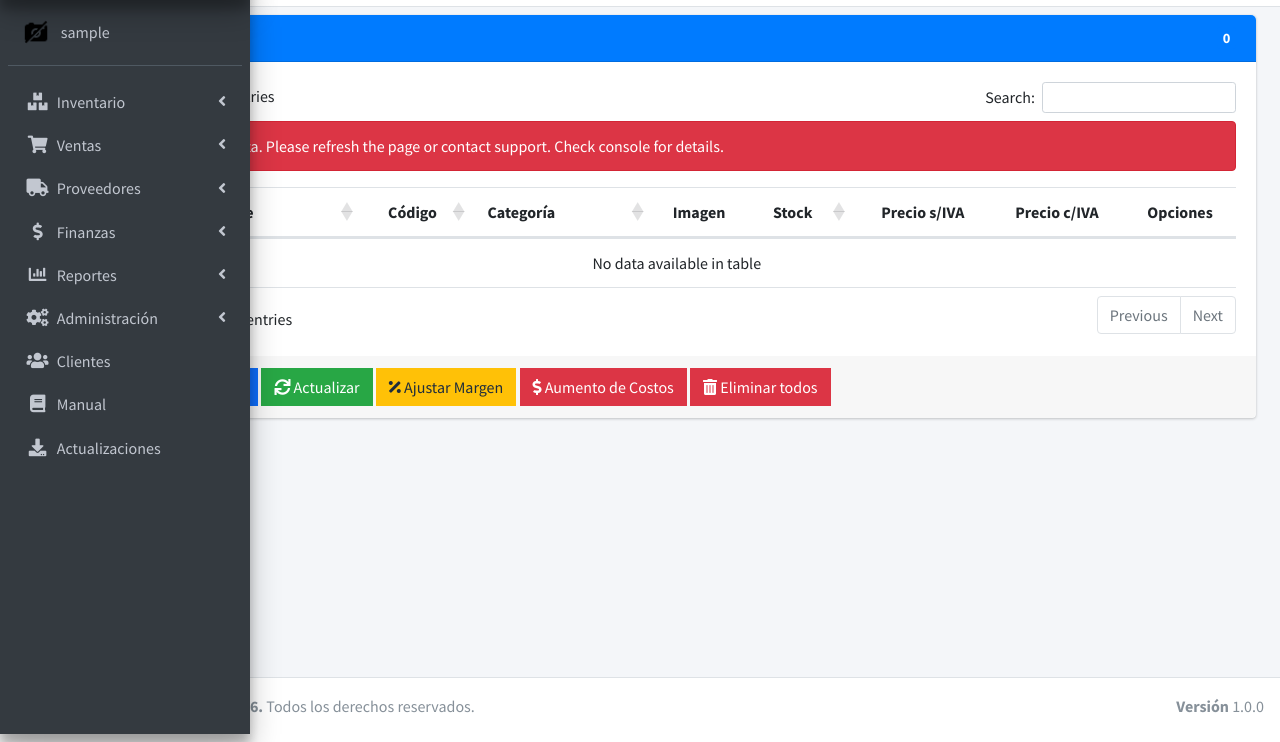
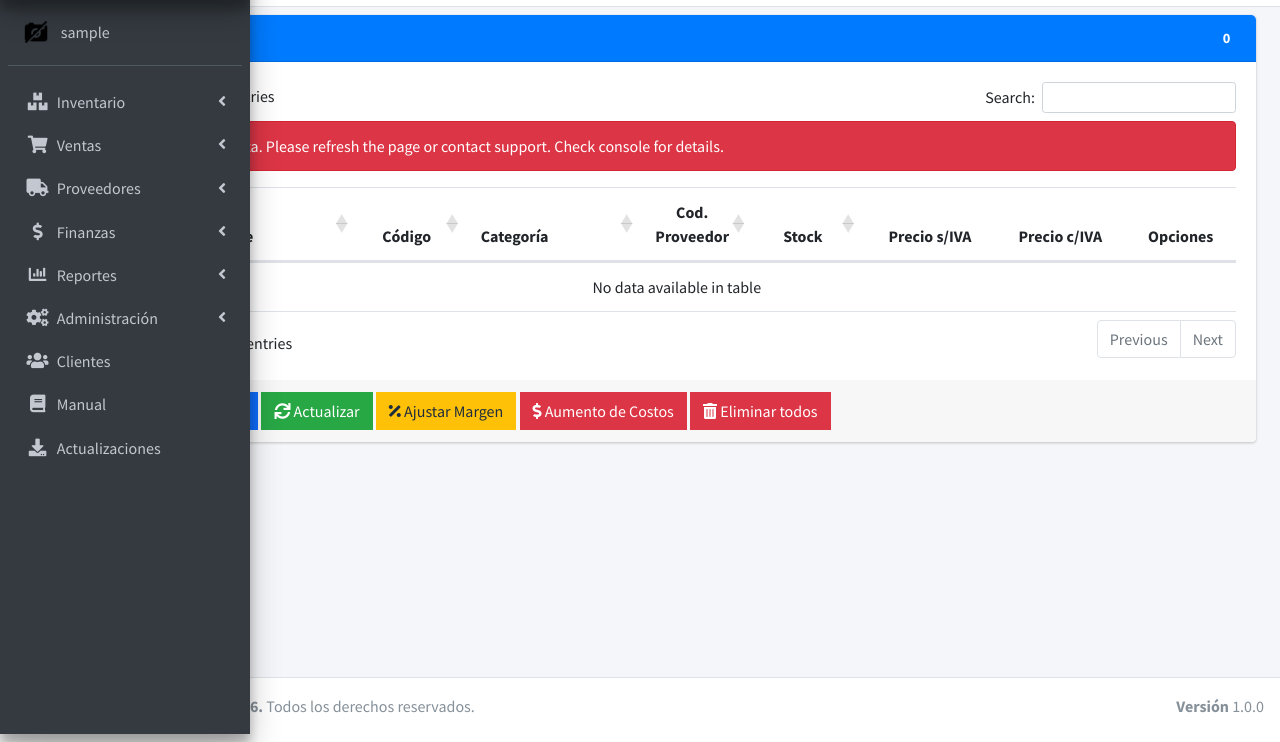
Before and after one commit to galeanolukas/SitioMTCRM, a Django app: template core/erp/templates/product/list.html in a window 1280 px wide. Shown: the part 58-800 px from the top of the page. Run offline with Django 4.2, Linux system fonts and the light colour scheme; the template is opened without the code that fills it, so the values that code supplies are empty; the visitor is signed in with stand-in values (Sample User, id 1); parts of the project's set-up code (start-up, migrations or seed data) failed here and were passed over; some libraries are stand-ins or nearby versions.

Commit message:
Productos: columna Imagen reemplazada por Cod. Proveedor en la grilla
La imagen sigue disponible en la ficha del producto; la grilla
muestra codigo_proveedor (ordenable, tambien buscable).

Generated with [Devin](https://devin.ai)

Co-Authored-By: Devin <158243242+devin-ai-integration[bot]@users.noreply.github.com>

```diff
--- a/core/erp/static/product/js/list.js
+++ b/core/erp/static/product/js/list.js
@@ -140,7 +140,7 @@ $(function () {
             {"data": "name"},
             {"data": "code"},
             {"data": "cat.name"},
-            {"data": "image"},
+            {"data": "codigo_proveedor"},
             {"data": "stock"},       // Stock disponible
             {"data": "pvp"},         // Precio neto (sin IVA)
             {"data": "pvp_final"},   // Precio final (con IVA)
@@ -173,11 +173,11 @@ $(function () {
                 }
             },
             {
-                targets: 4, // imagen
+                targets: 4, // codigo del proveedor
                 class: 'text-center',
-                orderable: false,
+                orderable: true,
                 render: function (data, type, row) {
-                    return '<img src="'+data+'" class="img-fluid d-block mx-auto" style="width: 20px; height: 20px;">';
+                    return data ? data : '—';
                 }
             },
             {
--- a/core/erp/templates/product/list.html
+++ b/core/erp/templates/product/list.html
@@ -2,7 +2,7 @@
 {% load static %}
 {% load currency_filters %}
 {% block head_list %}
-    <script src="{% static 'product/js/list.js' %}?v=20261002"></script>
+    <script src="{% static 'product/js/list.js' %}?v=20261007"></script>
 {% endblock %}
 
 {% block columns %}
@@ -11,7 +11,7 @@
         <th scope="col" style="width: 16%;">Nombre</th>
         <th scope="col" style="width: 10%;">Código</th>
         <th scope="col" style="width: 16%;">Categoría</th>
-        <th scope="col" style="width: 8%;">Imagen</th>
+        <th scope="col" style="width: 8%;">Cod. Proveedor</th>
         <th scope="col" style="width: 10%;">Stock</th>
         <th scope="col" style="width: 12%;">Precio s/IVA</th>
         <th scope="col" style="width: 12%;">Precio c/IVA</th>
```
